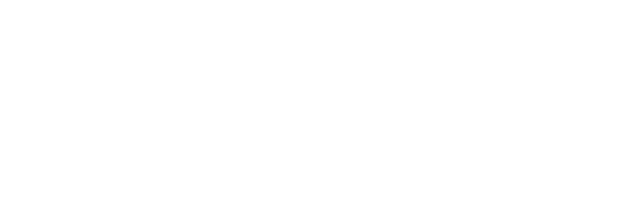
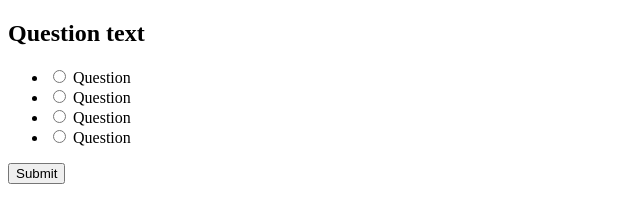
Before and after one commit to oncoder88/quiz-app, a plain HTML site: page index.html in a window 1280 px wide. Shown: the whole page, without its empty margins (0-640 px from the left). Drawn offline with Linux system fonts and the light colour scheme.

Commit message:
Added markup of the questions

```diff
--- a/index.html
+++ b/index.html
@@ -1,13 +1,35 @@
 <!DOCTYPE html>
 <html lang="en">
   <head>
- <meta charset="UTF-8">
- <meta http-equiv="X-UA-Compatible" content="IE=edge">
- <meta name="viewport" content="width=device-width, initial-scale=1.0">
+    <meta charset="UTF-8" />
+    <meta http-equiv="X-UA-Compatible" content="IE=edge" />
+    <meta name="viewport" content="width=device-width, initial-scale=1.0" />
     <title>Quiz App</title>
- <link rel="stylesheet" href="style.css">
+    <link rel="stylesheet" href="style.css" />
   </head>
   <body>
+    <div class="quiz-container">
+      <h2>Question text</h2>
+      <ul>
+        <li>
+          <input type="radio" id="a" name="answer" />
+          <label for="a">Question</label>
+        </li>
+        <li>
+          <input type="radio" id="b" name="answer" />
+          <label for="b">Question</label>
+        </li>
+        <li>
+          <input type="radio" id="c" name="answer" />
+          <label for="c">Question</label>
+        </li>
+        <li>
+          <input type="radio" id="d" name="answer" />
+          <label for="d">Question</label>
+        </li>
+      </ul>
+      <button>Submit</button>
+    </div>
 
     <script src="app.js"></script>
   </body>
```
Lines whose indentation alone changed are shown as unchanged.
